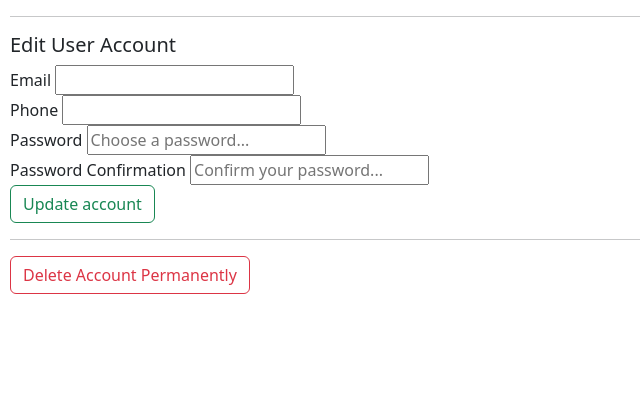
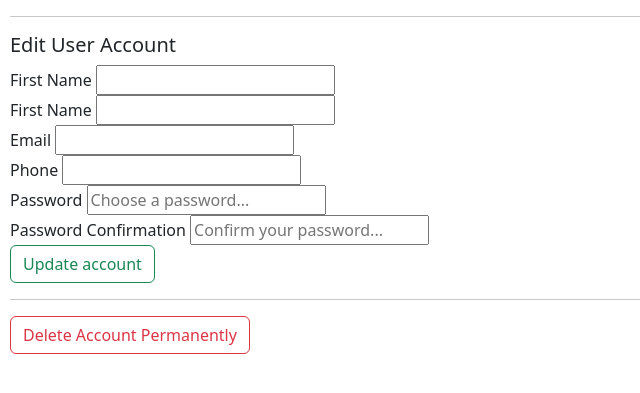
Before and after one commit to osamas19/AppDev-Final, a Rails app: template app/views/user_authentication/edit_profile.html.erb in a window 1280 px wide. Shown: the part 42-435 px from the top of the page, without its empty margins (0-640 px from the left). Run offline with Rails 7, Linux system fonts and the light colour scheme; the template is opened without the code that fills it, so the values that code supplies are empty.

Commit message:
Added First and Last name

```diff
--- a/app/models/user.rb
+++ b/app/models/user.rb
@@ -4,8 +4,11 @@
 #
 #  id              :integer          not null, primary key
 #  email           :text
+#  first_name      :string
+#  last_name       :string
 #  password_digest :string
 #  phone           :text
+#  picture         :text
 #  savings         :integer
 #  spending        :integer
 #  created_at      :datetime         not null
--- a/app/views/user_authentication/edit_profile.html.erb
+++ b/app/views/user_authentication/edit_profile.html.erb
@@ -5,6 +5,14 @@
 
   <div>
     <form action="/modify_user" method="post">
+      <div>
+        <label for="first_name_box">First Name</label>
+        <input id="first_name_box" name="query_first_name" value="<%= @current_user.first_name %>">
+      </div>
+      <div>
+        <label for="last_name_box">First Name</label>
+        <input id="last_name_box" name="query_last_name" value="<%= @current_user.last_name %>">
+      </div>
       <div>
         <label for="email_box">Email</label>
         <input id="email_box" name="query_email" value="<%= @current_user.email %>">
--- a/app/views/wallet/index.html.erb
+++ b/app/views/wallet/index.html.erb
@@ -1,4 +1,4 @@
-<p class="fs-5 fw-bold">Welcome <%= @user_name.email %></p>
+<p class="fs-5 fw-bold">Welcome <%= @user_name.first_name %></p>
 
 <hr>
 
```
Also changed, not shown: app/controllers/user_authentication_controller.rb (+4 -4 lines), db/migrate/20230308141204_add_colu_to_user.rb (added, +7 -0 lines), db/development.sqlite3, db/schema.rb.
